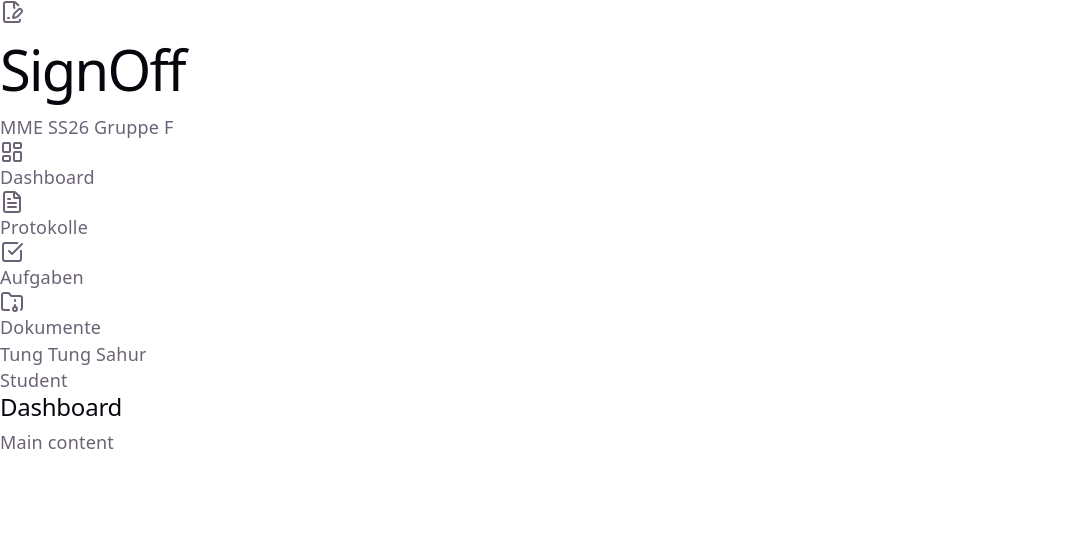
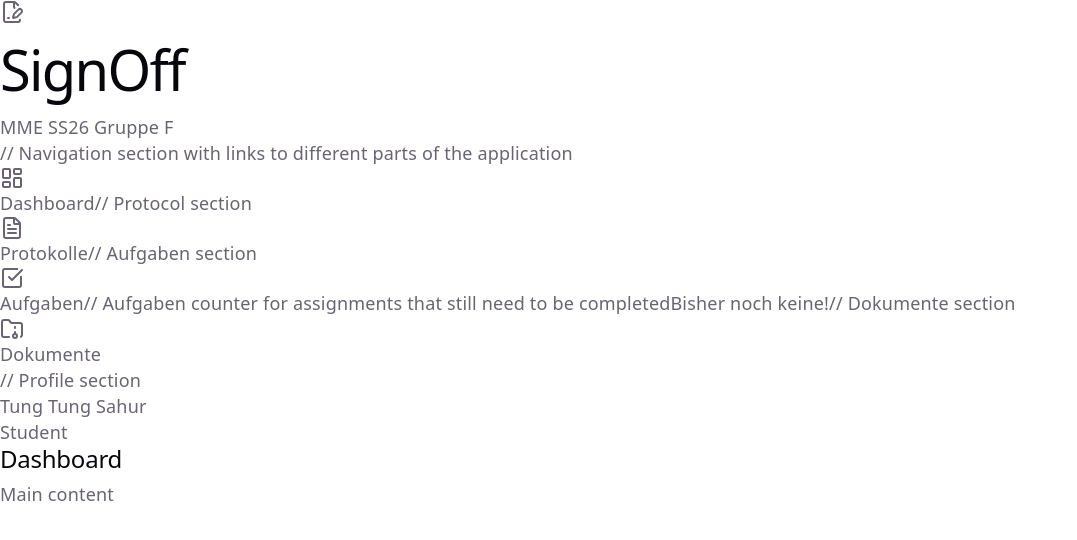
Before and after one commit to BastianOch/MME_SS26_Gruppe_F_SignOff, a React app in the folder frontend/: page / in a window 1280 px wide. Shown: the top 540 px of the page, without its empty margins (0-1077 px from the left). Built offline with nearby package versions, Linux system fonts and the light colour scheme; the HTML template or start-up script is replaced by a standard one.

Commit message:
Adding a few design elements to make the sidebar more proffessional

```diff
--- a/frontend/src/components/sidebar.jsx
+++ b/frontend/src/components/sidebar.jsx
@@ -1,14 +1,19 @@
 import { NavLink } from 'react-router'
 import { LayoutDashboard, FileText, CheckSquare, FolderArchive, FileSignature } from 'lucide-react'
 
+// Function to determine the classes for the navigation links based on their active state
 const linkClasses = ({ isActive }) =>
   `flex items-center gap-3 px-3 py-2.5 rounded-lg text-sm font-medium transition-colors ${isActive
     ? 'bg-blue-50 text-blue-700 font-semibold'
     : 'text-gray-600 hover:bg-gray-100 hover:text-gray-900'
   }`
-
+// Sidebar component divided into three Sections: Header, Navigation and Profile
 function Sidebar() {
   return (
+    // Sidebar container with fixed width and full height in unison with design standards
+    // The sidebar is styled with a white background, border, and flex layout for vertical stacking of its child elements
+    // flex flex-col: This class makes the sidebar a flex container with a vertical layout, allowing its child elements to be stacked vertically.
+    // shrink-0: This class prevents the sidebar from shrinking when the parent container is resized, ensuring it maintains its width.
     <aside className="w-64 min-h-screen bg-white border-r border-gray-200 flex flex-col shrink-0">
       <div className="h-16 flex items-center px-6 border-b border-gray-200 gap-3">
         <div className="w-8 h-8 rounded-lg bg-blue-600 flex items-center justify-center text-white">
@@ -21,29 +26,33 @@ function Sidebar() {
           <p className="text-xs text-gray-400 font-medium">MME SS26 Gruppe F</p>
         </div>
       </div>
-
+      // Navigation section with links to different parts of the application
       <nav className="flex-1 px-4 py-6 space-y-1">
         <NavLink to="/" end className={linkClasses}>
           <LayoutDashboard className="w-5 h-5 shrink-0" />
           <span>Dashboard</span>
         </NavLink>
-
+      // Protocol section
         <NavLink to="/protokolle" className={linkClasses}>
           <FileText className="w-5 h-5 shrink-0" />
           <span>Protokolle</span>
         </NavLink>
-
+      // Aufgaben section
         <NavLink to="/aufgaben" className={linkClasses}>
           <CheckSquare className="w-5 h-5 shrink-0" />
-          <span>Aufgaben</span>
+          <span className="flex-1 min-w-0">Aufgaben</span>
+          // Aufgaben counter for assignments that still need to be completed
+          <span className="px-2 py-0.5 text-xs font-semibold bg-blue-100 text-blue-800" >
+            Bisher noch keine!
+          </span>
         </NavLink>
-
+      // Dokumente section
         <NavLink to="/dokumente" className={linkClasses}>
           <FolderArchive className="w-5 h-5 shrink-0" />
           <span>Dokumente</span>
         </NavLink>
       </nav>
-
+    // Profile section
       <NavLink
         to="/profil"
         className="p-4 border-t border-gray-200 hover:bg-gray-50 transition-colors">
@@ -63,5 +72,5 @@ function Sidebar() {
     </aside>
   )
 }
-
+// Exporting the Sidebar component for use in other parts of the application
 export default Sidebar
```
